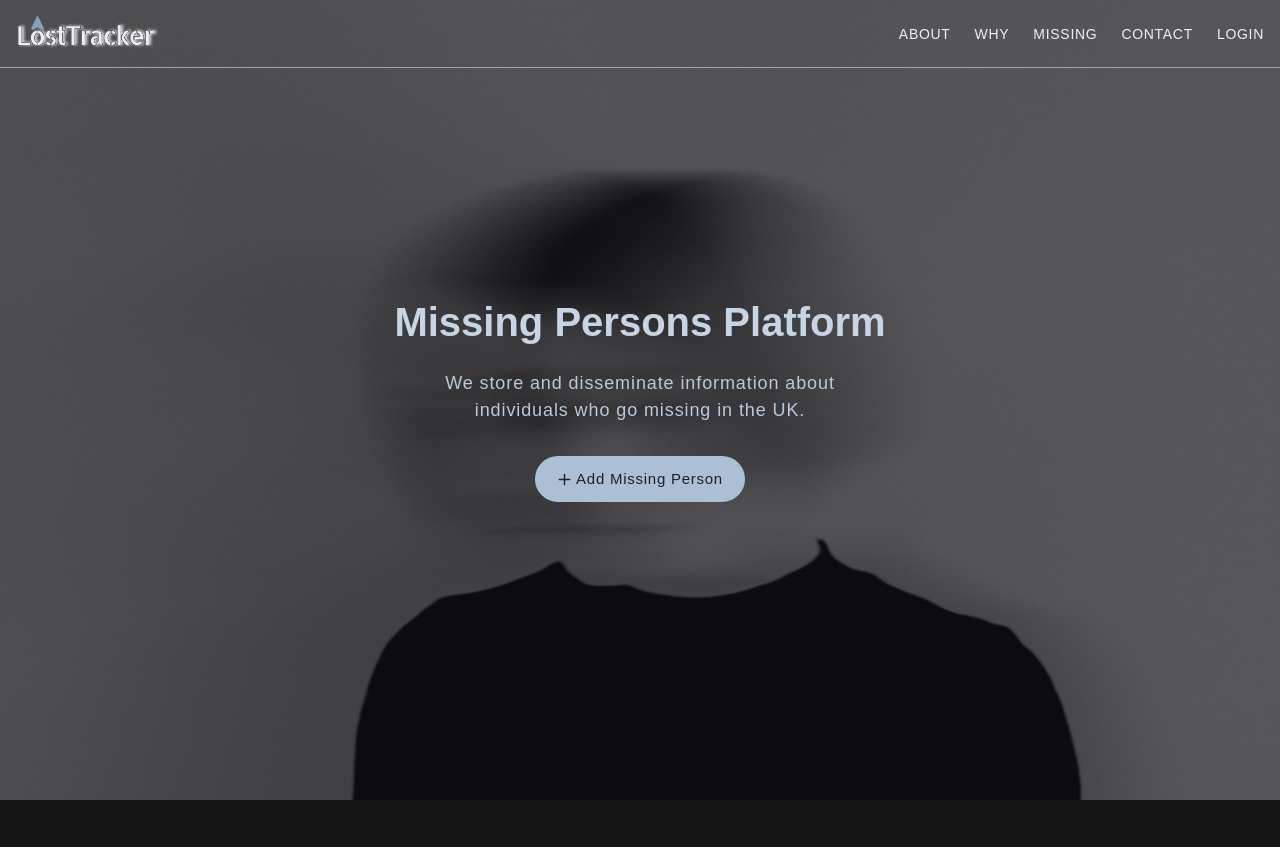
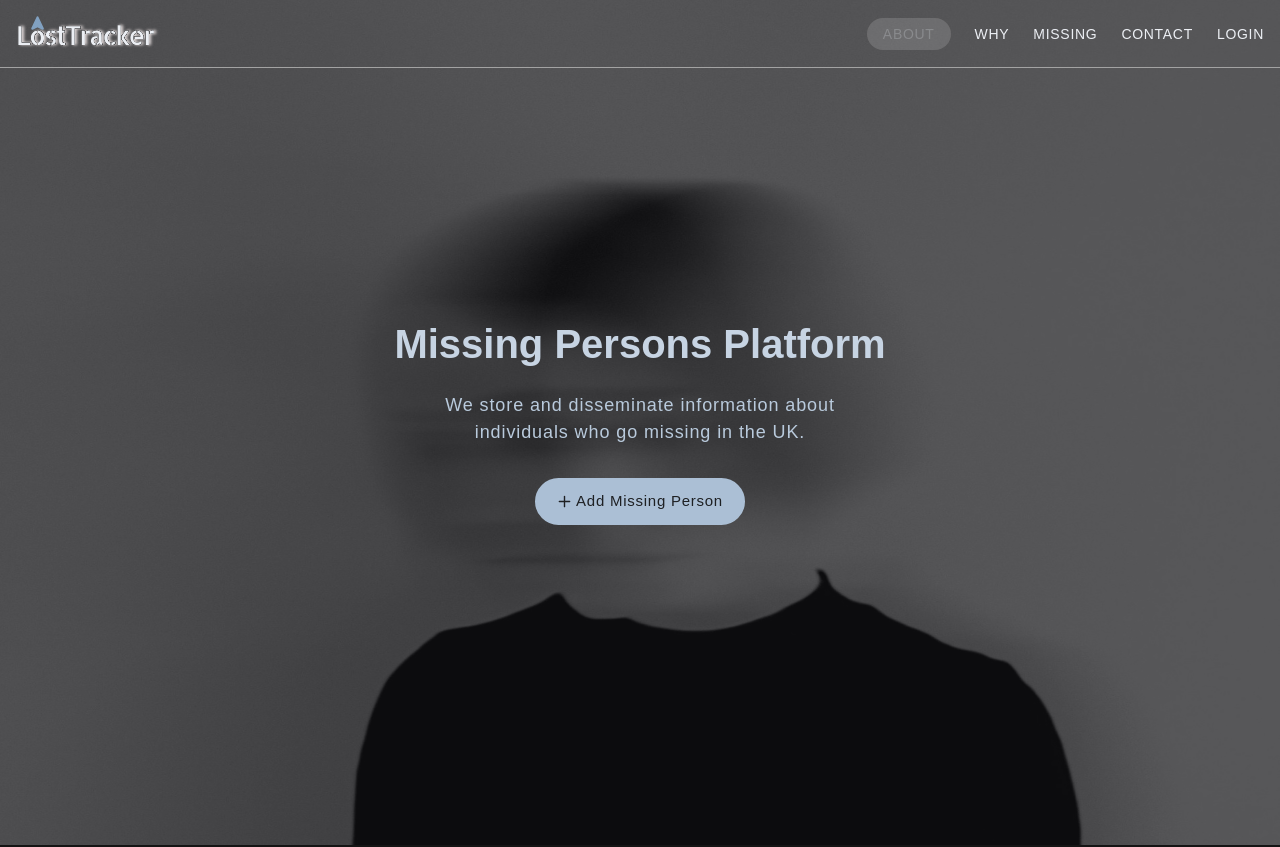
Before and after one commit to joujou144/losttracker-landing-page, a Next.js app: page / in a window 1280 px wide. Shown: the top 847 px of the page. Built offline with nearby package versions, Linux system fonts and the light colour scheme; a web font is replaced by a local one.

Commit message:
adjust padding and set activesection style

```diff
--- a/app/layout.tsx
+++ b/app/layout.tsx
@@ -25,9 +25,9 @@ export default function RootLayout({
   children: React.ReactNode;
 }>) {
   return (
-    <html lang="en">
+    <html lang="en" className="!scroll-smooth">
       <body
-        className={`${allerta.className} bg-dark-100 text-primary-600 relative `}
+        className={`${allerta.className} bg-dark-100 text-primary-600 relative`}
       >
         <Toaster position="bottom-right" />
         <Navbar />
--- a/components/About.tsx
+++ b/components/About.tsx
@@ -10,7 +10,7 @@ import Image from "next/image";
 
 const About = () => {
   return (
-    <section id="about" className="max-container pt-[5.5rem]">
+    <section id="about" className="max-container pt-[5.5rem] pb-8">
       <div className="mx-4 flex flex-col gap-6">
         <Heading label="who we are" variant="header-light" />
 
--- a/components/Hero.tsx
+++ b/components/Hero.tsx
@@ -7,7 +7,7 @@ import Link from "next/link";
 
 const Hero = () => {
   return (
-    <section className="xl-container text-primary-600 relative flex items-center justify-center h-svh lg:h-screen">
+    <section className="xl-container text-primary-600 relative flex items-center justify-center py-80">
       <div className="z-10 absolute inset-0 bg-gray-200 opacity-70 " />
       <Image src="/hero.jpg" alt="background image" fill />
       <div className="mx-4 w-fit flex flex-col items-start gap-6 lg:items-center lg:text-center lg:mx-auto">
--- a/components/Navbar.tsx
+++ b/components/Navbar.tsx
@@ -10,7 +10,6 @@ import { IoCloseSharp, IoMenuSharp } from "react-icons/io5";
 
 const Navbar = () => {
   const [bgStyle, setBgStyle] = useState("nav-bg-default");
-
   useEffect(() => {
     const handleScroll = scroll((progress) =>
       progress > 0
@@ -42,10 +41,10 @@ const Navbar = () => {
             />
           </Link>
 
-          <Navlinks parentStyle="max-lg:hidden flex items-center gap-6" />
+          <Navlinks parentStyle="max-lg:hidden flex items-center gap-2" />
 
           {/* Mobile button */}
-          <MobileMenu className="lg:hidden cursor-pointer z-10" />
+          {/* <MobileMenu className="lg:hidden cursor-pointer z-10" /> */}
         </div>
       </div>
     </motion.nav>
@@ -65,6 +64,7 @@ const Navlinks = ({
   isMobile,
   linkStyle,
 }: StyleProps) => {
+  const [activeSection, setActiveSection] = useState("About");
   return (
     <ul className={parentStyle}>
       {NAV_LINKS.map(({ label, href, key }, index) => {
@@ -88,7 +88,16 @@ const Navlinks = ({
                 {label}
               </Link>
             ) : (
-              <Link onClick={onClick} href={href}>
+              <Link
+                className={classnames("px-4 py-2", {
+                  "bg-[#d5d4d491] opacity-35 rounded-full":
+                    activeSection === label,
+                })}
+                onClick={() => {
+                  setActiveSection(label);
+                }}
+                href={href}
+              >
                 {label}
               </Link>
             )}
@@ -99,50 +108,50 @@ const Navlinks = ({
   );
 };
 
-const MobileMenu = ({ className }: { className: string }) => {
-  const [openMenu, setOpenMenu] = useState(false);
-  return (
-    <Fragment>
-      <button
-        className={className}
-        onClick={() => {
-          setOpenMenu(!openMenu);
-        }}
-      >
-        <IoMenuSharp
-          size={25}
-          className={classnames({
-            "opacity-100 absolute top-6": !openMenu,
-            "opacity-0 absolute": openMenu,
-          })}
-        />
-        <IoCloseSharp
-          size={30}
-          className={classnames({
-            "text-primary-700 rotate-90 opacity-100 transition-all duration-500 ease-in":
-              openMenu,
-            "opacity-0": !openMenu,
-          })}
-        />
-      </button>
+// const MobileMenu = ({ className }: { className: string }) => {
+//   const [openMenu, setOpenMenu] = useState(false);
+//   return (
+//     <Fragment>
+//       <button
+//         className={className}
+//         onClick={() => {
+//           setOpenMenu(!openMenu);
+//         }}
+//       >
+//         <IoMenuSharp
+//           size={25}
+//           className={classnames({
+//             "opacity-100 absolute top-6": !openMenu,
+//             "opacity-0 absolute": openMenu,
+//           })}
+//         />
+//         <IoCloseSharp
+//           size={30}
+//           className={classnames({
+//             "text-primary-700 rotate-90 opacity-100 transition-all duration-500 ease-in":
+//               openMenu,
+//             "opacity-0": !openMenu,
+//           })}
+//         />
+//       </button>
 
-      <div
-        className={classnames({
-          "mobile-menu": openMenu,
-          "mobile-menu-close": !openMenu,
-        })}
-      >
-        <Navlinks
-          isMobile
-          linkStyle={classnames({
-            "opacity-0": !openMenu,
-            "translate-x-14 opacity-100": openMenu,
-          })}
-          onClick={() => setOpenMenu(false)}
-        />
-      </div>
-    </Fragment>
-  );
-};
+//       <div
+//         className={classnames({
+//           "mobile-menu": openMenu,
+//           "mobile-menu-close": !openMenu,
+//         })}
+//       >
+//         <Navlinks
+//           isMobile
+//           linkStyle={classnames({
+//             "opacity-0": !openMenu,
+//             "translate-x-14 opacity-100": openMenu,
+//           })}
+//           onClick={() => setOpenMenu(false)}
+//         />
+//       </div>
+//     </Fragment>
+//   );
+// };
 
 export default Navbar;
```
